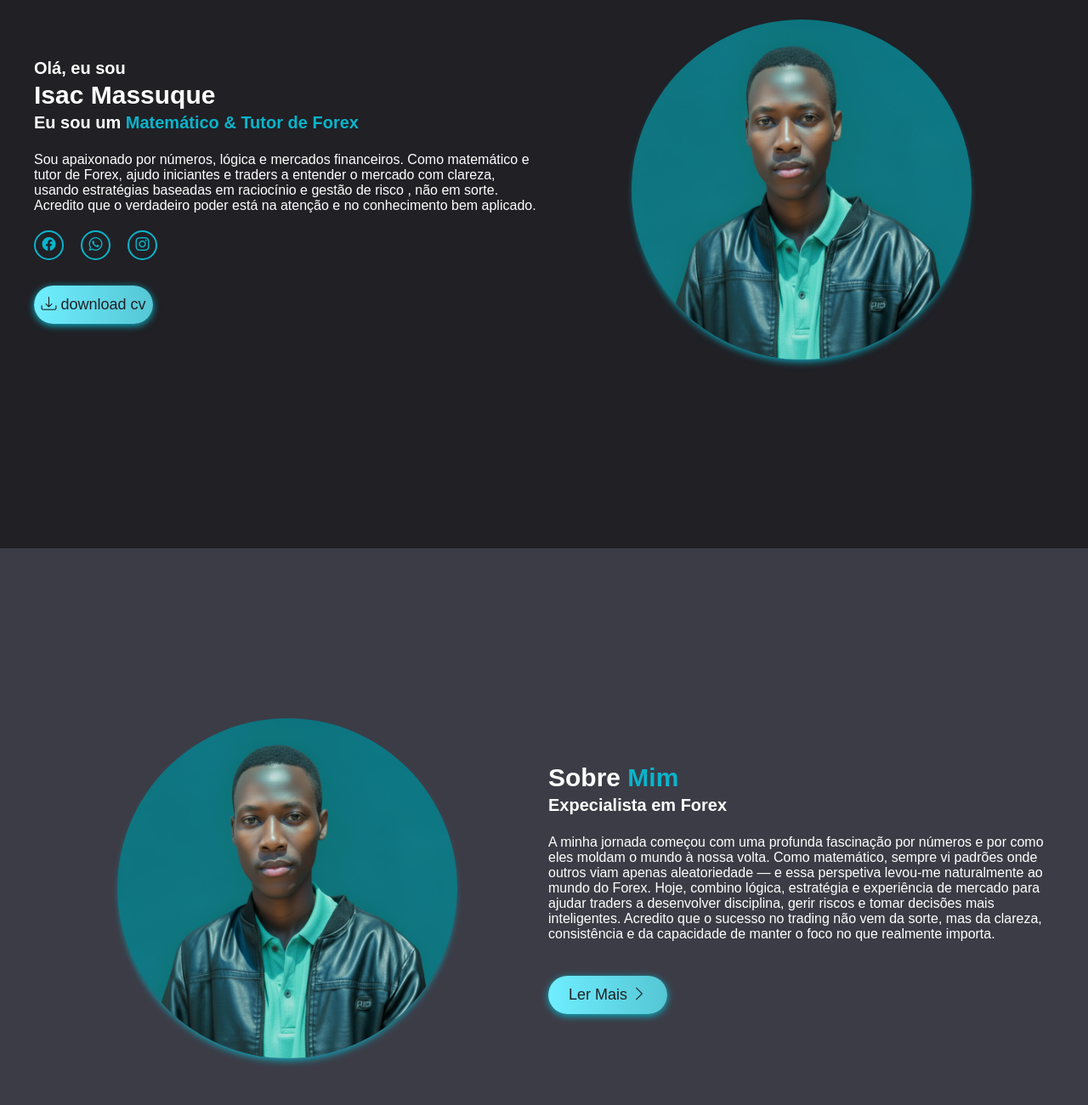
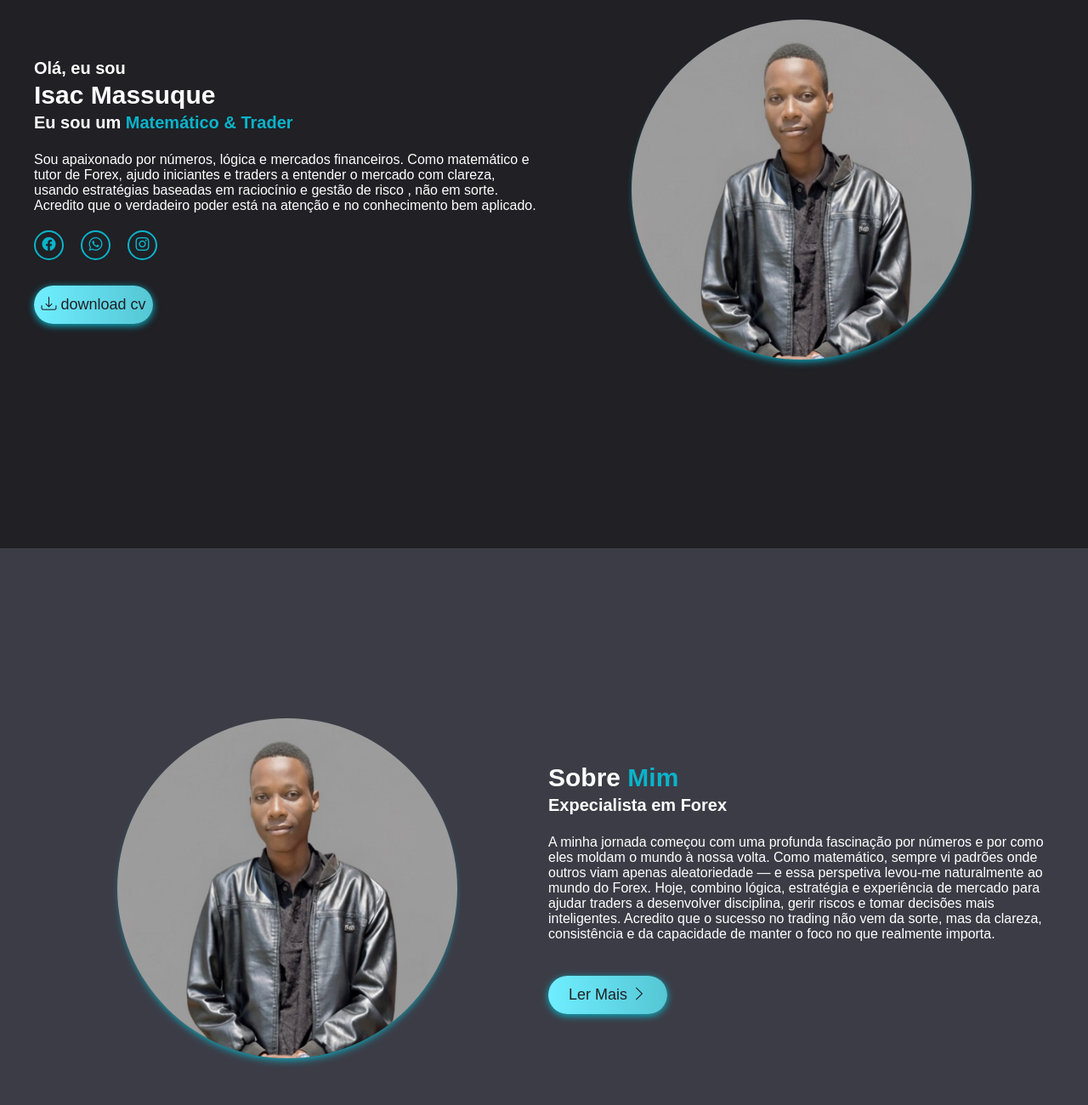
Before and after one commit to juvencio009/massuque, a plain HTML site: page index.html in a window 1280 px wide. Shown: the part 200-1500 px from the top of the page at 85% size. Drawn offline with nearby package versions, Linux system fonts and the light colour scheme.

Commit message:
.. Melhorias

```diff
--- a/index.html
+++ b/index.html
@@ -40,7 +40,7 @@
                 Eu sou um
                 <span class="dynamic-text">
                     <span>Matemático & </span>
-                    <span>Tutor de Forex</span>
+                    <span>Trader</span>
                 </span>
             </h2>
 
--- a/style.css
+++ b/style.css
@@ -201,14 +201,14 @@ main.main-about{
     animation: fade 2s linear infinite alternate;
 }
 main.main-hire .img-pro .container-pik{
-    background-image:url('images/render.png');
+    background-image:url('images/render.jpg');
     border-top: 0;
     background-color: #000000;;
     background-size:100%;
     background-position: top;
 }
 main.main-about .img-pro .container-pik{
-    background-image:url('images/render.png');
+    background-image:url('images/render.jpg');
     border-top: 0;
     background-size:100%;
     background-position: top;
```
Also changed, not shown: images/render.JPG (added), images/render.png (deleted).
